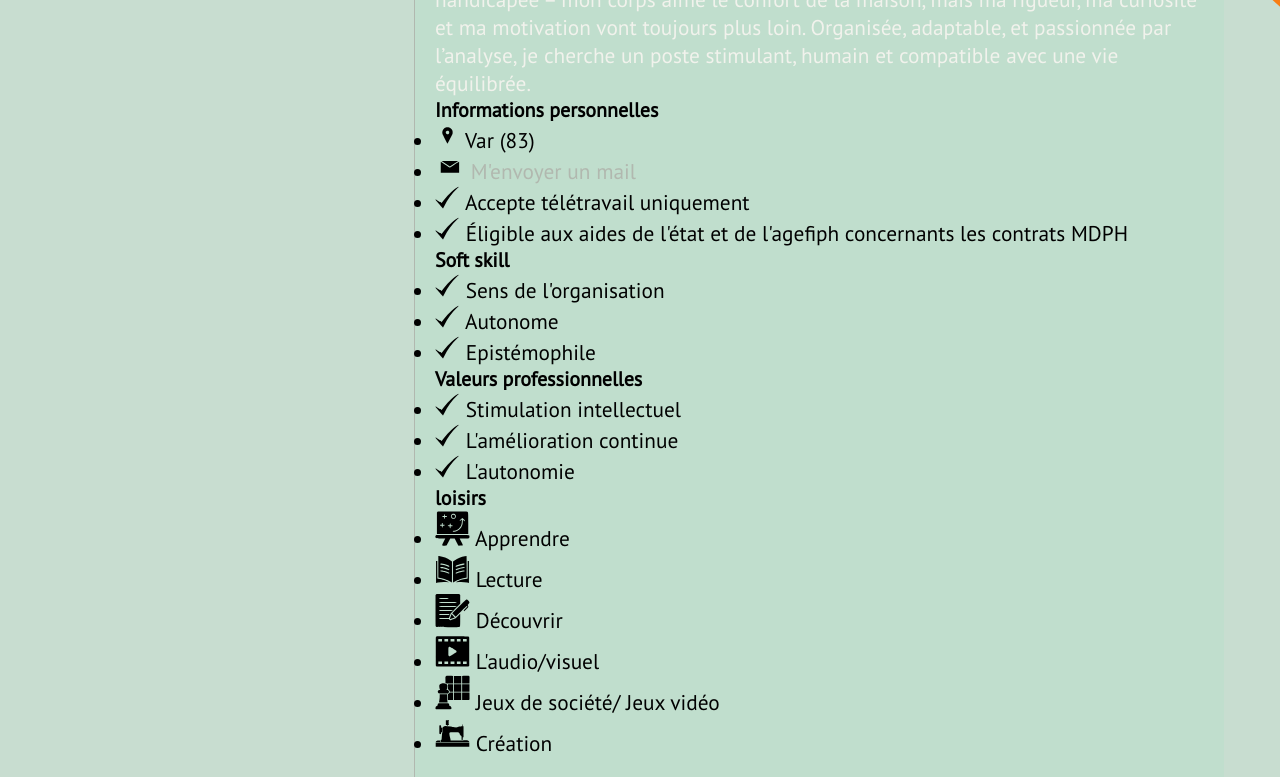
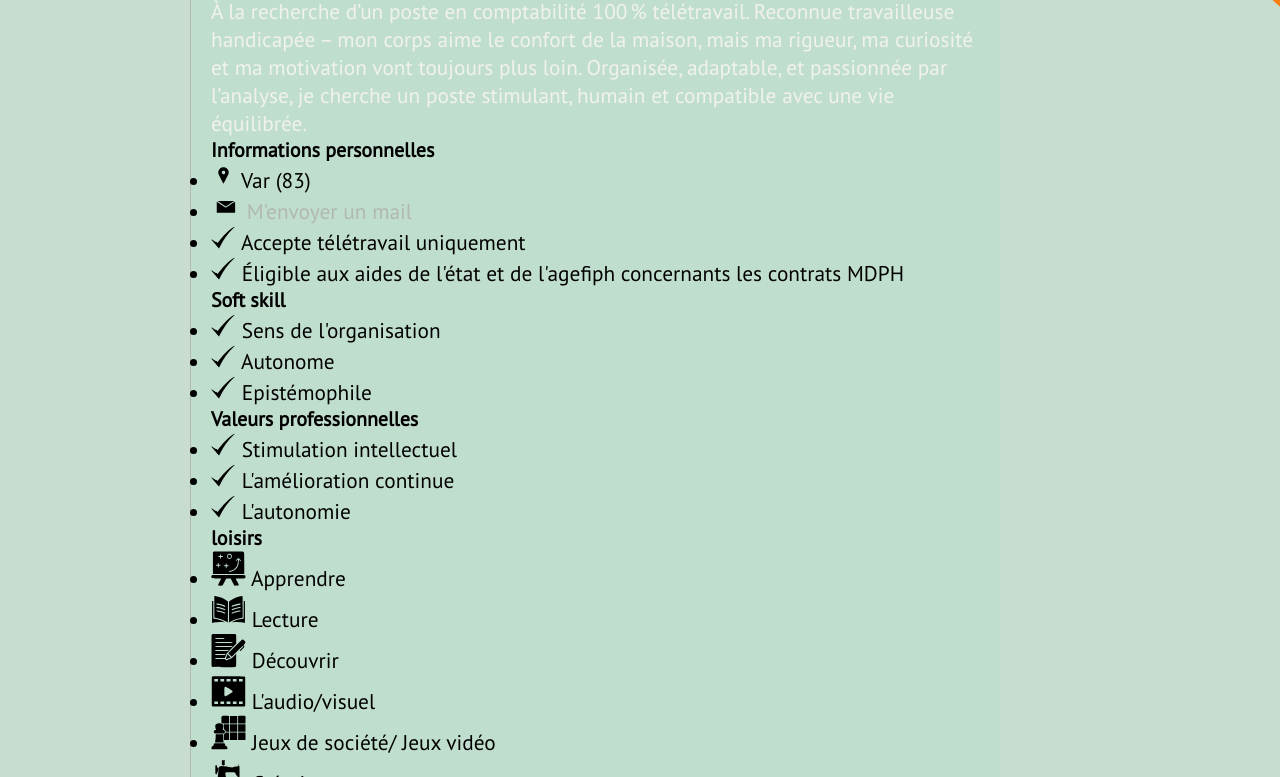
Before and after one commit to JessicaDaSilvaC/portfolio, a plain HTML site: page index.html in a window 1280 px wide. Shown: the part 437-1214 px from the top of the page. Drawn offline with Linux system fonts and the light colour scheme.

Commit message:
maj page index

```diff
--- a/index.html
+++ b/index.html
@@ -6,8 +6,8 @@
         <link rel="shortcut icon" href="images/favicon.ico" type="image/x-icon">
 		<title>Jessica Da Silva Cunha</title>
 	</head>
-	<body>
-		<div class="container">
+	<body class="index-page">
+    <div class="global">
             <div class="wrap_content">
                 <div class="etat_civil">
                     <div class="avatar">
@@ -16,8 +16,7 @@
                     <div>
                         <h1>Jessica Da Silva Cunha</h1>
                         <p class="civil"></p>
-                        <!--<a href="https://www.linkedin.com/in/jessica-da-silva-cunha-715999180/"><img src="images/lk.png" alt="linkedin" width="30" height="25" class="civil"></a>
-                        <a href="https://github.com/JessicaDaSilvaC"><img src="images/github.png" alt="GitHub" width="30" height="25" class="civil"></a>-->
+                        <!--<a href="https://www.linkedin.com/in/jessica-da-silva-cunha-715999180/"><img src="images/lk.png" alt="linkedin" width="30" height="25" class="civil"></a>-->
                         <a href="CV.pdf" download="CV Jessica Da Silva Cunha"><img src="images/telecharger.svg" alt="CV" width="30" height="25" class="civil"></a>
                     </div>
                 </div>
--- a/style.css
+++ b/style.css
@@ -47,16 +47,23 @@
 	perspective:800px;
 }
 
-body{
-  padding: 0%;
-  margin: 0%;
+body {
+  min-height: 100vh;
+  margin: 0;
+  padding: 0;
   background-color: var(--my-blue-grey);
   background-image: url(images/trigris.svg), url(images/trivert.svg);
   background-repeat: no-repeat;
-  background-position: left -300px top -300px,  right -450px top -500px;
+  background-position: left -300px top -300px, right -450px top -500px;
   background-size: 1080px;
   font-size: 16pt;
+  display: flex;
+  justify-content: center;
+  align-items: flex-start;
+  overflow-x: hidden;
 }
+
+
 
 a{
   text-decoration: none;
@@ -75,10 +82,11 @@ a{
   background-color: var(--my-orange);
 }
 
-.global{
-  width: 1196px;
+.global {
+  width: 100%;
+  max-width: 1200px; /* adapte selon ton design */
+  margin: 40px auto;
   box-sizing: border-box;
-  margin: 50px auto;
   display: flex;
   align-content: space-around;
 }
@@ -86,7 +94,14 @@ a{
 .scroll{
   width: 23%;
 }
+body.index-page {
+  display: block; /* annule le flex du body pour l'index */
+}
 
+body.index-page .global {
+  margin: 40px auto;
+  max-width: 900px; /* adapte selon la largeur souhaitée pour l'index */
+}
 .scroll_color{
   background-color: var(--my-grey);
   margin-bottom: 0;
```
